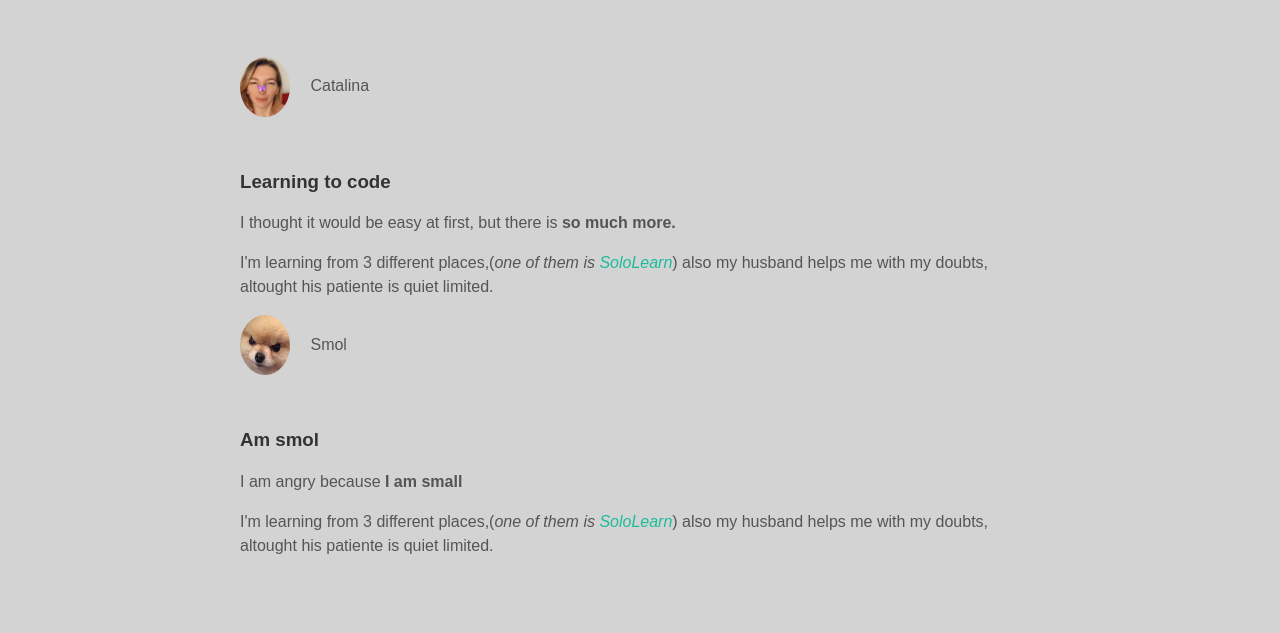
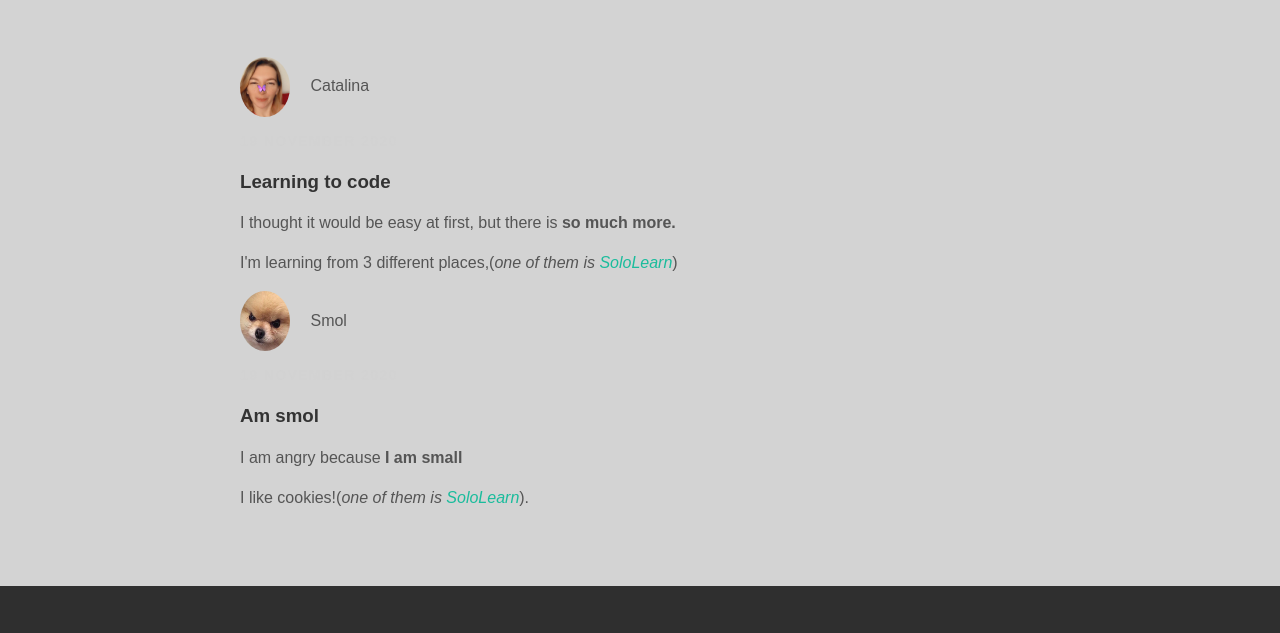
Before and after one commit to Catacoti/catacoti.github.io, a plain HTML site: page index.html in a window 1280 px wide. Shown: the part 153-786 px from the top of the page. Drawn offline with Linux system fonts and the light colour scheme.

Commit message:
Update index.html

```diff
--- a/index.html
+++ b/index.html
@@ -25,8 +25,7 @@
                     <h3 class="post-title">Learning to code</h3>
                     <div class="post-content">
                         <p>I thought it would be easy at first, but there is <strong>so much more.</strong></p>
-                        <p>I'm learning from 3 different places,(<em>one of them is <a href="https://www.sololearn.com">SoloLearn</a></em>) also my husband helps me with my doubts,
-                            altought his patiente is quiet limited.</p>
+                        <p>I'm learning from 3 different places,(<em>one of them is <a href="https://www.sololearn.com">SoloLearn</a></em>) </p>
                     </div>
                     <div class="post-author">
                         <img src="angerpup.png">
@@ -36,8 +35,7 @@
                     <h3 class="post-title">Am smol</h3>
                     <div class="post-content">
                         <p>I am angry because <strong>I am small</strong></p>
-                        <p>I'm learning from 3 different places,(<em>one of them is <a href="https://www.sololearn.com">SoloLearn</a></em>) also my husband helps me with my doubts,
-                            altought his patiente is quiet limited.</p>
+                        <p>I like cookies!(<em>one of them is <a href="https://www.sololearn.com">SoloLearn</a></em>).</p>
                     </div>
                 </div>
             </div>
```
